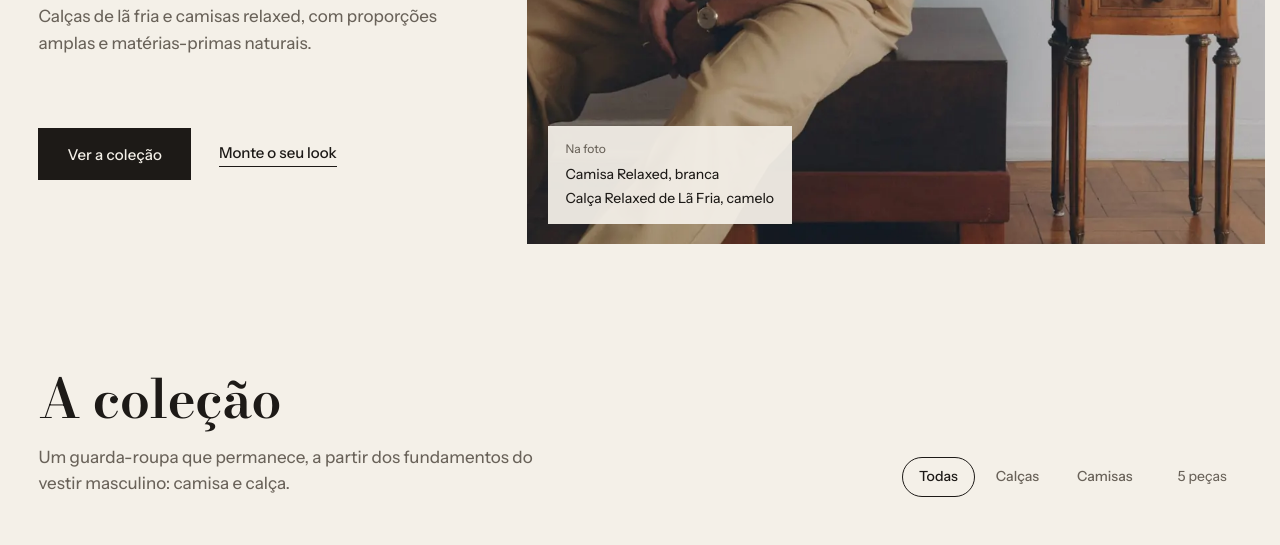
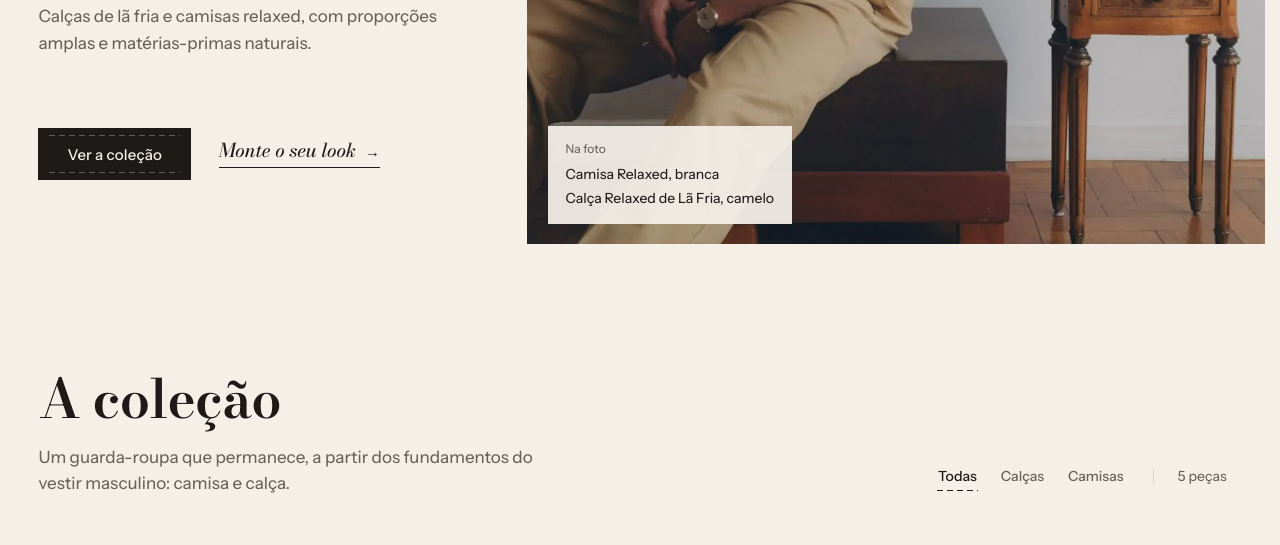
Before and after one commit to LeonardoSenerine/Vicenzo, a plain HTML site: page index.html in a window 1280 px wide. Shown: the part 558-1103 px from the top of the page. Drawn offline with nearby package versions, Linux system fonts and the light colour scheme; grey boxes are pictures that could not be loaded.

Commit message:
Botões com o pesponto da alfaiataria
- Botão principal: costura tracejada em cima e embaixo, como etiqueta; no hover
  o couro entra da esquerda e o pesponto corre. Toque preenche na hora.
- Links no itálico da Bodoni com seta; no hover a linha vira pesponto.
- Filtros: a pílula arredondada vira um pesponto que desliza sob a opção; a
  contagem de peças ganha um fio para não parecer outro filtro.

Co-Authored-By: Claude Opus 5.5 <noreply@anthropic.com>

```diff
--- a/index.html
+++ b/index.html
@@ -204,7 +204,7 @@
         <figcaption>
           <a href="#peca-camisa-listrada" data-product="camisa-listrada">Camisa Relaxed, listrada <span>R$ 579</span></a>
           <a href="#peca-calca-marrom" data-product="calca-marrom">Calça Relaxed, marrom <span>R$ 1.190</span></a>
-          <a class="look-use" href="#monte" data-use-look="camisa-listrada,calca-marrom">Montar este look</a>
+          <a class="look-use link-arrow" href="#monte" data-use-look="camisa-listrada,calca-marrom">Montar este look</a>
         </figcaption>
       </figure>
       <figure class="look-card is-b" data-reveal>
@@ -212,7 +212,7 @@
         <figcaption>
           <a href="#peca-camisa-listrada" data-product="camisa-listrada">Camisa Relaxed, listrada <span>R$ 579</span></a>
           <a href="#peca-calca-cinza-chumbo" data-product="calca-cinza-chumbo">Calça Relaxed, cinza chumbo <span>R$ 1.190</span></a>
-          <a class="look-use" href="#monte" data-use-look="camisa-listrada,calca-cinza-chumbo">Montar este look</a>
+          <a class="look-use link-arrow" href="#monte" data-use-look="camisa-listrada,calca-cinza-chumbo">Montar este look</a>
         </figcaption>
       </figure>
       <figure class="look-card is-c" data-reveal>
@@ -220,7 +220,7 @@
         <figcaption>
           <a href="#peca-camisa-branca" data-product="camisa-branca">Camisa Relaxed, branca <span>R$ 549</span></a>
           <a href="#peca-calca-camelo" data-product="calca-camelo">Calça Relaxed, camelo <span>R$ 1.190</span></a>
-          <a class="look-use" href="#monte" data-use-look="camisa-branca,calca-camelo">Montar este look</a>
+          <a class="look-use link-arrow" href="#monte" data-use-look="camisa-branca,calca-camelo">Montar este look</a>
         </figcaption>
       </figure>
     </div>
--- a/styles.css
+++ b/styles.css
@@ -84,15 +84,34 @@ em { font-style: italic; }
   text-decoration: none;
   transition: background .25s var(--ease), border-color .25s var(--ease), color .25s var(--ease);
 }
+/* O pesponto: a costura aparente da alfaiataria é o gesto de todos os botões.
+   Um traço de 6px a cada 10px; repetido na horizontal, ele "corre" quando a
+   posição do fundo anda 10px, como a linha passando na máquina. */
+:root { --ponto: linear-gradient(90deg, currentColor 60%, transparent 0); }
+@keyframes costura { to { background-position: 10px 0, -10px 100%; } }
+@keyframes costura-linha { to { background-position: 10px 100%; } }
+
+/* Botão principal: etiqueta costurada em cima e embaixo. No hover o couro entra
+   da esquerda, como tecido sendo puxado, e o pesponto corre. */
 .btn { position: relative; isolation: isolate; overflow: hidden; transition: color .3s var(--ease), border-color .3s var(--ease), scale .2s var(--out); }
 .btn::before {
   content: ""; position: absolute; inset: 0; z-index: -1;
-  background: var(--couro); transform: scaleY(0); transform-origin: 50% 100%;
-  transition: transform .45s var(--out);
+  background: var(--couro); transform: scaleX(0); transform-origin: 100% 50%;
+  transition: transform .55s var(--out);
 }
-.btn:hover { border-color: var(--couro); }
-.btn:hover::before { transform: scaleY(1); }
+.btn::after {
+  content: ""; position: absolute; inset: 6px 10px; z-index: -1; pointer-events: none;
+  background: var(--ponto) 0 0 / 10px 1px repeat-x, var(--ponto) 0 100% / 10px 1px repeat-x;
+  opacity: .32; transition: opacity .3s var(--ease), inset .45s var(--out);
+}
+@media (hover: hover) {
+  .btn:hover { border-color: var(--couro); }
+  .btn:hover::before { transform: scaleX(1); transform-origin: 0 50%; }
+  .btn:hover::after { opacity: .75; inset: 5px 8px; animation: costura .55s linear infinite; }
+}
 .btn:active { scale: .98; }
+.btn:active::before { transform: scaleX(1); transform-origin: 0 50%; transition-duration: .3s; }
+.btn:focus-visible { outline: 1.5px solid var(--couro); outline-offset: 3px; }
 .btn.is-busy { pointer-events: none; }
 .btn.is-busy .btn-label::after {
   content: ""; display: inline-block; width: 12px; height: 12px; margin-left: 10px; vertical-align: -1px;
@@ -101,14 +120,25 @@ em { font-style: italic; }
 }
 @keyframes spin { to { rotate: 1turn; } }
 .btn-block { width: 100%; }
+/* Link: a voz da marca, no itálico da Bodoni. A linha é um fio inteiro; no hover
+   vira pesponto correndo e a seta dá um passo. */
 .link-arrow {
-  display: inline-block;
-  font-size: var(--t-sm); font-weight: 500; text-decoration: none;
+  display: inline-flex; align-items: baseline; gap: .5em;
+  font-family: var(--editorial); font-style: italic; font-weight: 500; font-variation-settings: "opsz" 11;
+  font-size: 19px; line-height: 1.2; letter-spacing: -.005em; text-decoration: none;
+  padding-bottom: 5px;
   background: linear-gradient(currentColor, currentColor) 0 100% / 100% 1px no-repeat;
-  padding-bottom: 3px;
-  transition: background-size .35s var(--out);
 }
-.link-arrow:hover { background-size: 0 1px; }
+.link-arrow::after {
+  content: "→"; font-family: var(--sans); font-style: normal; font-size: .78em;
+  transition: translate .4s var(--out);
+}
+@media (hover: hover) {
+  .link-arrow:hover { background: var(--ponto) 0 100% / 10px 1px repeat-x; animation: costura-linha .55s linear infinite; }
+  .link-arrow:hover::after { translate: 5px 0; }
+}
+.link-arrow:active::after { translate: 5px 0; }
+.link-arrow:focus-visible { outline: 1.5px solid currentColor; outline-offset: 4px; }
 .error { min-height: 1.4em; margin: 6px 0; font-size: var(--t-sm); color: var(--couro); }
 
 /* ---------- Anúncio e topo ---------- */
@@ -213,15 +243,15 @@ em { font-style: italic; }
 }
 .colecao-intro { max-width: 30em; margin-top: 16px; color: var(--pedra-txt); }
 .colecao-tools { display: flex; align-items: center; gap: 28px; }
-.filters { display: flex; gap: 4px; }
+.filters { display: flex; gap: 22px; }
 .filters button {
-  min-height: 40px; padding: 0 16px; border: 1px solid transparent; border-radius: 20px; background: none;
+  min-height: 40px; padding: 0 1px; border: 0; background: none;
   font-size: 14px; font-weight: 500; color: var(--pedra-txt);
   transition: color .2s, border-color .2s;
 }
 .filters button:hover { color: var(--carvao); }
 .filters button.is-on { color: var(--carvao); border-color: var(--carvao); }
-.count { font-size: 14px; color: var(--pedra-txt); white-space: nowrap; }
+.count { font-size: 14px; color: var(--pedra-txt); white-space: nowrap; padding-left: 24px; border-left: 1px solid var(--fio); line-height: 1.1; }
 
 .grid {
   list-style: none; margin: 0; padding: 0;
@@ -837,11 +867,12 @@ body.is-locked { overflow: hidden; }
 /* ---------- Microinterações ---------- */
 :root { interpolate-size: allow-keywords; }
 
-/* Filtros: uma pílula desliza até a opção escolhida */
+/* Filtros: um pesponto desliza por baixo da opção escolhida */
 .filters { position: relative; }
 .filters button.is-on { border-color: transparent; }
 .filter-pill {
-  position: absolute; top: 0; left: 0; height: 40px; border: 1px solid var(--carvao); border-radius: 20px;
+  position: absolute; left: 0; bottom: 6px; height: 1px; color: var(--carvao);
+  background: var(--ponto) 0 0 / 10px 1px repeat-x;
   pointer-events: none;
   transition: translate .5s var(--out), width .5s var(--out);
 }
@@ -1067,7 +1098,7 @@ html.intro:not(.intro-open) .announce, html.intro:not(.intro-open) .top { opacit
   .filme-item video { height: auto; aspect-ratio: 9 / 16; max-width: none; }
   .announce-sep, .announce-extra { display: none; }
   .colecao-tools { width: 100%; justify-content: space-between; }
-  .filters button { padding: 0 12px; }
+  .filters { gap: 18px; }
   .grid { gap: 32px 10px; }
   /* Os seis tamanhos da calça cabem numa linha só */
   .sizes > div { gap: 6px; flex-wrap: nowrap; }
```
